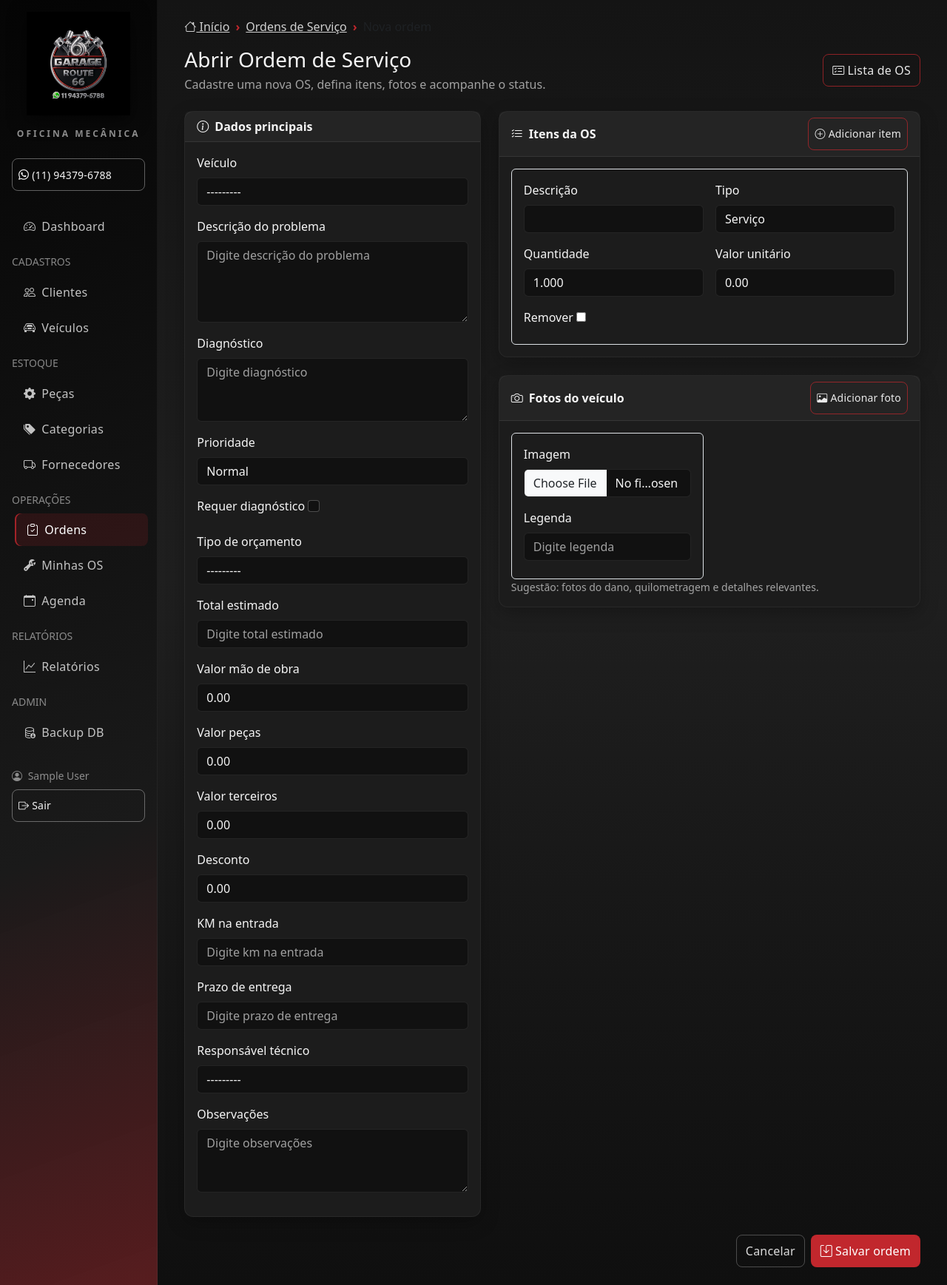
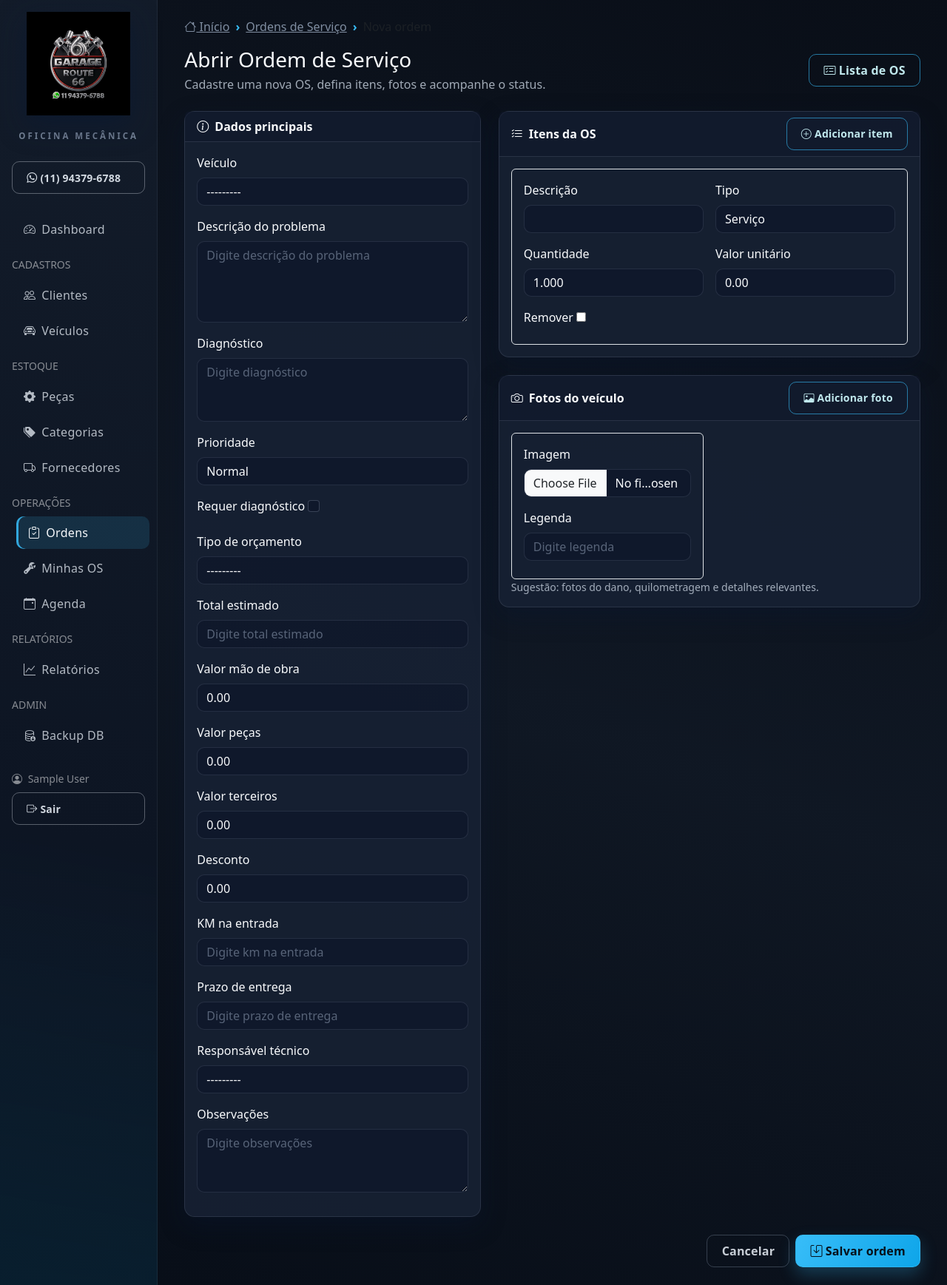
Before and after one commit to aprigiosam/Garageroute66, a Django app: page /ordens/nova/ in a window 1280 px wide. Shown: the whole page at 74% size. Run offline with Django 5.2, Linux system fonts and the light colour scheme; the visitor is signed in with stand-in values (Sample User, id 1); data comes from the database, SQL or seed files in the repository; data that the repository does not hold is empty.

Commit message:
Redesenha identidade visual com tema tecnológico

```diff
--- a/templates/base.html
+++ b/templates/base.html
@@ -33,195 +33,228 @@
     <!-- Custom CSS -->
     <style>
         :root {
-            --bs-primary: #c1272d;
-            --bs-primary-dark: #7b0f14;
-            --brand-dark: #0f0f0f;
-            --brand-darker: #050505;
-            --brand-light: #f5f5f5;
+            --brand-bg: #0a0f1a;
+            --brand-bg-alt: #0d141f;
+            --brand-surface: #131b2b;
+            --brand-panel: rgba(23, 34, 52, 0.88);
+            --brand-border: rgba(148, 163, 184, 0.16);
+            --brand-border-strong: rgba(148, 163, 184, 0.28);
+            --brand-text: #f8fafc;
+            --brand-text-muted: rgba(203, 213, 225, 0.78);
+            --brand-primary: #38bdf8;
+            --brand-primary-dark: #0ea5e9;
+            --brand-secondary: #f97316;
+            --brand-success: #34d399;
+            --brand-warning: #facc15;
+            --brand-danger: #f87171;
+            --brand-radius: 14px;
+            --brand-shadow: 0 18px 45px rgba(8, 23, 51, 0.45);
+            --brand-shadow-soft: 0 12px 32px rgba(8, 23, 51, 0.35);
+            --brand-light: #f8fafc;
+            --bs-primary: #38bdf8;
+            --bs-primary-dark: #0ea5e9;
         }
 
         body {
-            background: var(--brand-dark);
-            color: var(--brand-light);
+            background: radial-gradient(circle at top, #111b2e 0%, #0a111e 55%, #050a14 100%);
+            color: var(--brand-text);
+        }
+
+        a {
+            color: var(--brand-primary);
+        }
+
+        a:hover {
+            color: #67e0ff;
         }
 
         .sidebar {
-            background: linear-gradient(160deg, var(--brand-darker) 0%, #1a1a1a 65%, rgba(193, 39, 45, 0.6) 120%);
+            background: linear-gradient(190deg, #131c2a 0%, #0d1523 65%, rgba(14,123,164,0.2) 110%);
             min-height: 100vh;
-            box-shadow: 4px 0 18px rgba(0,0,0,0.4);
-            border-right: 1px solid rgba(255,255,255,0.05);
+            box-shadow: var(--brand-shadow);
+            border-right: 1px solid rgba(148, 163, 184, 0.1);
         }
 
         .sidebar .nav-link {
-            color: rgba(255,255,255,0.75);
-            border-radius: 8px;
+            color: rgba(226,232,240,0.78);
+            border-radius: 10px;
             margin: 2px 0;
-            transition: all 0.3s ease;
+            transition: all 0.28s ease;
             font-weight: 500;
             letter-spacing: 0.3px;
+            padding: 0.6rem 1rem;
         }
 
         .sidebar .nav-link:hover,
         .sidebar .nav-link.active {
-            background: rgba(193, 39, 45, 0.15);
-            color: #ffffff;
-            transform: translateX(4px);
-            box-shadow: inset 2px 0 0 rgba(193, 39, 45, 0.8);
+            background: rgba(56, 189, 248, 0.14);
+            color: #f8fafc;
+            transform: translateX(6px);
+            box-shadow: inset 3px 0 0 rgba(56,189,248,0.85);
         }
 
         .main-content {
-            background: linear-gradient(180deg, #141414 0%, #1f1f1f 45%, #0f0f0f 100%);
+            background: linear-gradient(200deg, rgba(9,14,23,0.98) 0%, rgba(16,24,36,0.92) 55%, rgba(8,14,24,0.98) 100%);
             min-height: 100vh;
-            color: var(--brand-light);
+            color: var(--brand-text);
         }
 
         .card {
-            border: 1px solid rgba(255,255,255,0.05);
-            background: #1c1c1c;
-            color: var(--brand-light);
-            box-shadow: 0 8px 25px rgba(0,0,0,0.25);
-            border-radius: 12px;
-            transition: transform 0.2s ease;
+            border: 1px solid var(--brand-border);
+            background: var(--brand-panel);
+            color: var(--brand-text);
+            box-shadow: var(--brand-shadow-soft);
+            border-radius: var(--brand-radius);
+            transition: transform 0.25s ease, box-shadow 0.25s ease;
         }
 
         .card:hover {
-            transform: translateY(-2px);
-            box-shadow: 0 10px 30px rgba(0,0,0,0.35);
+            transform: translateY(-3px);
+            box-shadow: 0 20px 50px rgba(8, 23, 51, 0.45);
         }
 
         .card-header,
         .card-footer {
-            background: rgba(255,255,255,0.04);
-            border-color: rgba(255,255,255,0.08);
+            background: rgba(15, 23, 42, 0.55);
+            border-color: rgba(148, 163, 184, 0.18);
         }
 
         .stat-card {
-            background: linear-gradient(135deg, rgba(193, 39, 45, 0.85) 0%, rgba(193, 39, 45, 0.55) 100%);
-            color: white;
+            background: linear-gradient(135deg, rgba(56,189,248,0.92) 0%, rgba(59,130,246,0.85) 100%);
+            color: #0b0f19;
+            border: none;
         }
 
         .stat-card.success {
-            background: linear-gradient(135deg, #1baf6b 0%, #10794a 100%);
+            background: linear-gradient(135deg, rgba(52,211,153,0.92) 0%, rgba(16,185,129,0.85) 100%);
+            color: #05241b;
         }
 
         .stat-card.warning {
-            background: linear-gradient(135deg, #f2b035 0%, #a96d00 100%);
+            background: linear-gradient(135deg, rgba(250,204,21,0.92) 0%, rgba(234,179,8,0.82) 100%);
+            color: #2d1e04;
         }
 
         .stat-card.danger {
-            background: linear-gradient(135deg, #ef3a40 0%, #a31218 100%);
+            background: linear-gradient(135deg, rgba(248,113,113,0.92) 0%, rgba(239,68,68,0.85) 100%);
+            color: #2a0606;
         }
 
         .btn {
-            border-radius: 8px;
-            font-weight: 500;
-            transition: all 0.3s ease;
+            border-radius: 10px;
+            font-weight: 600;
+            transition: all 0.28s ease;
             border: 1px solid transparent;
             letter-spacing: 0.2px;
+            padding: 0.55rem 1.2rem;
         }
 
         .btn:hover {
             transform: translateY(-1px);
-            box-shadow: 0 6px 18px rgba(193, 39, 45, 0.35);
         }
 
         .btn-primary {
-            background: var(--bs-primary);
-            border-color: rgba(193, 39, 45, 0.75);
-            color: #ffffff;
+            background: linear-gradient(120deg, var(--brand-primary) 0%, var(--brand-primary-dark) 100%);
+            border-color: rgba(56,189,248,0.55);
+            color: #07111b;
+            box-shadow: 0 10px 22px rgba(56,189,248,0.25);
         }
 
         .btn-primary:hover {
-            background: rgba(235, 71, 78, 0.95);
-            border-color: rgba(235, 71, 78, 0.95);
+            background: linear-gradient(120deg, #67e0ff 0%, #38bdf8 100%);
+            border-color: rgba(103,224,255,0.65);
+            box-shadow: 0 12px 26px rgba(56,189,248,0.35);
         }
 
         .btn-outline-primary {
-            border-color: rgba(193, 39, 45, 0.7);
-            color: rgba(255,255,255,0.9);
+            border-color: rgba(56,189,248,0.6);
+            color: rgba(207, 250, 254, 0.92);
         }
 
         .btn-outline-primary:hover {
-            background: rgba(193, 39, 45, 0.85);
-            color: #ffffff;
+            background: rgba(56,189,248,0.12);
+            color: #f8fafc;
+            border-color: rgba(56,189,248,0.7);
         }
 
         .btn-outline-secondary {
-            border-color: rgba(255,255,255,0.25);
-            color: rgba(255,255,255,0.85);
+            border-color: rgba(148,163,184,0.32);
+            color: rgba(226,232,240,0.88);
         }
 
         .btn-outline-secondary:hover {
-            background: rgba(255,255,255,0.12);
-            color: #ffffff;
+            background: rgba(148,163,184,0.12);
+            color: #f8fafc;
+            border-color: rgba(148,163,184,0.45);
         }
 
         .btn-outline-success {
-            border-color: rgba(46, 204, 113, 0.6);
-            color: rgba(223, 255, 236, 0.95);
+            border-color: rgba(52,211,153,0.55);
+            color: rgba(190, 255, 224, 0.92);
         }
 
         .btn-outline-success:hover {
-            background: rgba(46, 204, 113, 0.9);
-            color: #0b2b16;
+            background: rgba(52,211,153,0.14);
+            color: #d1fae5;
+            border-color: rgba(52,211,153,0.65);
         }
 
         .btn-outline-info {
-            border-color: rgba(52, 152, 219, 0.6);
-            color: rgba(213, 236, 255, 0.95);
+            border-color: rgba(56,189,248,0.55);
+            color: rgba(186, 230, 253, 0.92);
         }
 
         .btn-outline-info:hover {
-            background: rgba(52, 152, 219, 0.85);
-            color: #061d2c;
+            background: rgba(56,189,248,0.12);
+            color: #e0f2fe;
         }
 
         .btn-outline-danger {
-            border-color: rgba(239, 58, 64, 0.7);
-            color: rgba(255, 221, 223, 0.95);
+            border-color: rgba(248,113,113,0.6);
+            color: rgba(254, 226, 226, 0.92);
         }
 
         .btn-outline-danger:hover {
-            background: rgba(239, 58, 64, 0.88);
-            color: #2b0708;
+            background: rgba(248,113,113,0.12);
+            color: #fee2e2;
         }
 
         .btn-outline-warning {
-            border-color: rgba(242, 176, 53, 0.65);
-            color: rgba(255, 236, 201, 0.95);
+            border-color: rgba(250,204,21,0.58);
+            color: rgba(255, 248, 220, 0.9);
         }
 
         .btn-outline-warning:hover {
-            background: rgba(242, 176, 53, 0.85);
-            color: #2f1c00;
+            background: rgba(250,204,21,0.18);
+            color: #fef08a;
         }
 
         .btn-outline-light {
-            border: 1px solid rgba(255,255,255,0.35);
-            color: var(--brand-light);
+            border: 1px solid rgba(226,232,240,0.35);
+            color: rgba(226,232,240,0.92);
             background: transparent;
         }
 
         .btn-outline-light:hover {
-            background: rgba(255,255,255,0.1);
-            color: #ffffff;
+            background: rgba(226,232,240,0.12);
+            color: #f8fafc;
         }
 
         .table {
-            border-radius: 8px;
+            border-radius: 10px;
             overflow: hidden;
         }
 
         .navbar-brand,
         .sidebar-brand {
-            font-weight: bold;
-            font-size: 1.4rem;
+            font-weight: 700;
+            font-size: 1.35rem;
             display: flex;
             align-items: center;
-            gap: 0.5rem;
-            color: var(--brand-light);
+            gap: 0.6rem;
+            color: var(--brand-text);
             text-transform: uppercase;
-            letter-spacing: 0.8px;
+            letter-spacing: 0.9px;
         }
 
         .sidebar-brand {
@@ -233,14 +266,14 @@
             max-width: 140px;
             width: 100%;
             height: auto;
-            filter: drop-shadow(0 6px 12px rgba(0,0,0,0.6));
-            margin-bottom: 0.5rem;
+            filter: drop-shadow(0 12px 18px rgba(8, 23, 51, 0.55));
+            margin-bottom: 0.6rem;
         }
 
         .sidebar-brand small {
             display: block;
-            color: rgba(255,255,255,0.55);
-            font-size: 0.75rem;
+            color: rgba(148,163,184,0.75);
+            font-size: 0.72rem;
             letter-spacing: 3px;
         }
 
@@ -251,18 +284,18 @@
         }
 
         .priority-high {
-            background: rgba(193, 39, 45, 0.9);
-            color: white;
+            background: rgba(248,113,113,0.18);
+            color: #fecaca;
         }
 
         .priority-normal {
-            background: rgba(38, 166, 91, 0.9);
-            color: white;
+            background: rgba(56,189,248,0.2);
+            color: #bae6fd;
         }
 
         .priority-low {
-            background: rgba(142, 68, 173, 0.9);
-            color: #f5f5f5;
+            background: rgba(129,140,248,0.22);
+            color: #c7d2fe;
         }
 
         .breadcrumb {
@@ -278,77 +311,83 @@
 
         .form-control,
         .form-select {
-            background: #111;
-            color: var(--brand-light);
-            border: 1px solid rgba(255,255,255,0.08);
+            background: rgba(15, 23, 42, 0.72);
+            color: var(--brand-text);
+            border: 1px solid var(--brand-border);
+            border-radius: 10px;
         }
 
-        .form-control::placeholder {
-            color: rgba(255,255,255,0.4);
+        .form-control::placeholder,
+        .form-select::placeholder {
+            color: rgba(148,163,184,0.6);
         }
 
         .form-control:focus,
         .form-select:focus {
-            border-color: rgba(193, 39, 45, 0.8);
-            box-shadow: 0 0 0 0.2rem rgba(193, 39, 45, 0.25);
+            background: rgba(9, 17, 31, 0.92);
+            border-color: rgba(56,189,248,0.55);
+            box-shadow: 0 0 0 0.2rem rgba(56,189,248,0.2);
+            color: var(--brand-text);
         }
 
         .form-check-input {
-            background-color: #111111;
-            border-color: rgba(255,255,255,0.25);
+            background-color: rgba(15,23,42,0.72);
+            border-color: rgba(148,163,184,0.3);
         }
 
         .form-check-input:checked {
-            background-color: var(--bs-primary);
-            border-color: var(--bs-primary);
+            background-color: var(--brand-primary);
+            border-color: rgba(56,189,248,0.8);
         }
 
         .input-group-text {
-            background: rgba(255,255,255,0.08);
-            border: 1px solid rgba(255,255,255,0.12);
-            color: var(--brand-light);
+            background: rgba(15, 23, 42, 0.86);
+            border: 1px solid var(--brand-border);
+            color: var(--brand-text);
         }
 
         .modal-content {
-            background: #181818;
-            color: var(--brand-light);
-            border: 1px solid rgba(255,255,255,0.08);
+            background: rgba(17, 26, 39, 0.95);
+            color: var(--brand-text);
+            border: 1px solid var(--brand-border);
         }
 
         .modal-header,
         .modal-footer {
-            border-color: rgba(255,255,255,0.08);
+            border-color: rgba(148,163,184,0.22);
         }
 
         .dropdown-menu {
-            background: #181818;
-            border: 1px solid rgba(255,255,255,0.08);
+            background: rgba(15, 23, 42, 0.96);
+            border: 1px solid var(--brand-border);
+            backdrop-filter: blur(12px);
         }
 
         .dropdown-item {
-            color: var(--brand-light);
+            color: var(--brand-text);
         }
 
         .dropdown-item:hover,
         .dropdown-item:focus {
-            background: rgba(193, 39, 45, 0.2);
-            color: #ffffff;
+            background: rgba(56,189,248,0.18);
+            color: var(--brand-text);
         }
 
         .pagination .page-link {
-            background: #141414;
-            border: 1px solid rgba(255,255,255,0.15);
-            color: var(--brand-light);
+            background: rgba(15, 23, 42, 0.72);
+            border: 1px solid var(--brand-border);
+            color: rgba(226,232,240,0.88);
         }
 
         .pagination .page-item.active .page-link {
-            background: var(--bs-primary);
-            border-color: var(--bs-primary);
-            color: #ffffff;
+            background: var(--brand-primary);
+            border-color: rgba(56,189,248,0.8);
+            color: #062230;
+            box-shadow: 0 10px 18px rgba(56,189,248,0.35);
         }
 
         label {
-            color: var(--brand-light);
+            color: var(--brand-text);
             font-weight: 500;
         }
 
@@ -453,82 +492,80 @@
         }
 
         .text-muted {
-            color: rgba(255,255,255,0.78) !important;
+            color: var(--brand-text-muted) !important;
         }
 
         small,
         .small {
-            color: rgba(255,255,255,0.82);
+            color: rgba(226,232,240,0.82);
         }
 
         .form-text {
-            color: rgba(255,255,255,0.75);
+            color: rgba(186,201,219,0.78);
         }
 
         ::placeholder {
-            color: rgba(255,255,255,0.6) !important;
+            color: rgba(148,163,184,0.55) !important;
         }
 
         .bg-light ::placeholder,
         .bg-white ::placeholder {
-            color: rgba(33,37,41,0.45) !important;
+            color: rgba(71,85,105,0.55) !important;
         }
 
         .highlight-card {
-            background: rgba(255,255,255,0.12);
-            color: rgba(255,255,255,0.92);
+            background: rgba(56,189,248,0.12);
+            color: var(--brand-text);
             border-radius: 12px;
-        }
-
-        .text-muted {
-            color: rgba(255,255,255,0.6) !important;
+            border: 1px solid rgba(56,189,248,0.22);
         }
 
         a {
-            color: rgba(255, 94, 102, 0.9);
+            color: var(--brand-primary);
         }
 
         a:hover {
-            color: rgba(255, 150, 120, 1);
+            color: #67e0ff;
         }
 
         .breadcrumb a {
-            color: rgba(255,255,255,0.8);
+            color: rgba(148,163,184,0.85);
         }
 
         .breadcrumb a:hover {
-            color: rgba(255, 94, 102, 0.95);
+            color: #67e0ff;
         }
 
         .alert {
-            border-radius: 10px;
-            border: 1px solid rgba(255,255,255,0.15);
-            background: rgba(255,255,255,0.06);
-            color: var(--brand-light);
+            border-radius: 12px;
+            border: 1px solid rgba(148,163,184,0.18);
+            background: rgba(15, 23, 42, 0.78);
+            color: var(--brand-text);
+            box-shadow: 0 10px 28px rgba(8, 23, 51, 0.3);
         }
 
         .alert-success {
-            background: rgba(38, 166, 91, 0.2);
-            border-color: rgba(38, 166, 91, 0.4);
-            color: #d6ffe8;
+            background: rgba(34,197,94,0.14);
+            border-color: rgba(34,197,94,0.3);
+            color: #bbf7d0;
         }
 
         .alert-warning {
-            background: rgba(242, 176, 53, 0.2);
-            border-color: rgba(242, 176, 53, 0.4);
-            color: #ffecc9;
+            background: rgba(250,204,21,0.14);
+            border-color: rgba(250,204,21,0.32);
+            color: #fef3c7;
         }
 
         .alert-danger {
-            background: rgba(239, 58, 64, 0.2);
-            border-color: rgba(239, 58, 64, 0.4);
-            color: #ffd6da;
+            background: rgba(248,113,113,0.16);
+            border-color: rgba(248,113,113,0.34);
+            color: #fee2e2;
         }
 
         .alert-info {
-            background: rgba(52, 152, 219, 0.18);
-            border-color: rgba(52, 152, 219, 0.35);
-            color: #d5ecff;
+            background: rgba(56,189,248,0.14);
+            border-color: rgba(56,189,248,0.3);
+            color: #dbeafe;
         }
 
         .btn-close {
```
